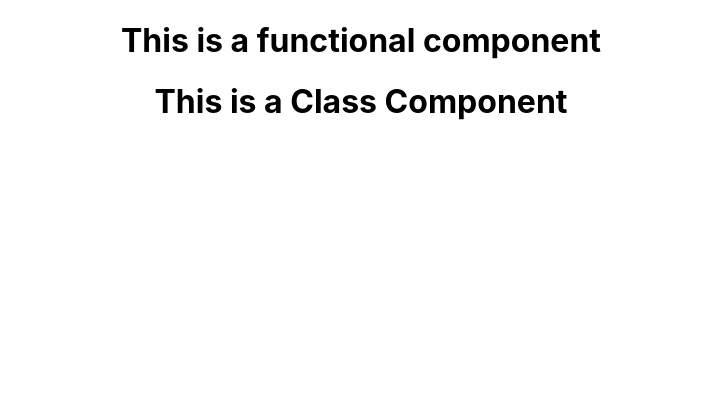
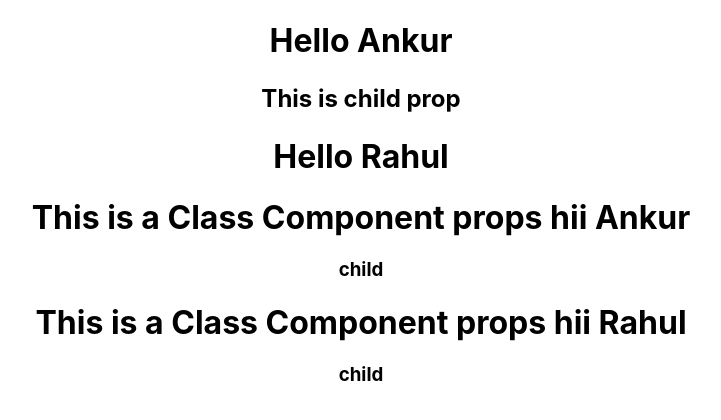
Before and after one commit to localhost-8000/React-tutorial, a React (Create React App) app: page / in a window 1280 px wide. Shown: the top 420 px of the page, without its empty margins (279-1000 px from the left). Built offline with nearby package versions, Linux system fonts and the light colour scheme.

Commit message:
functional and class props

```diff
--- a/src/App.js
+++ b/src/App.js
@@ -6,8 +6,14 @@ import Welcome from './components/Welcome'
 function App() {
     return (
         <div className="App">
-            <Greet />
-            <Welcome />
+            <Greet name = "Ankur">
+                <p>This is child prop</p>
+            </Greet>
+            <Greet name = "Rahul"/>
+            <Welcome name = "Ankur">
+                <p>child</p>
+            </Welcome>
+            <Welcome name = "Rahul">child</Welcome>
         </div>
     );
 }
--- a/src/components/Greet.js
+++ b/src/components/Greet.js
@@ -1,5 +1,12 @@
 import React from 'react'
 
-const Greet = () => <h1>This is a functional component</h1>
-
+const Greet = props => {
+    console.log(props)
+    return (
+        <div>
+            <h1>Hello {props.name}</h1>
+            <h2>{props.children}</h2>
+        </div>
+    )
+}
 export default Greet
--- a/src/components/Welcome.js
+++ b/src/components/Welcome.js
@@ -2,7 +2,12 @@ import React, { Component } from 'react'
 
 class Welcome extends Component {
     render() {
-        return <h1>This is a Class Component</h1>
+        return (
+            <div>
+            <h1>This is a Class Component props hii {this.props.name}</h1>
+            <h3>{this.props.children}</h3>
+            </div>
+        )
     }
 }
 
```
